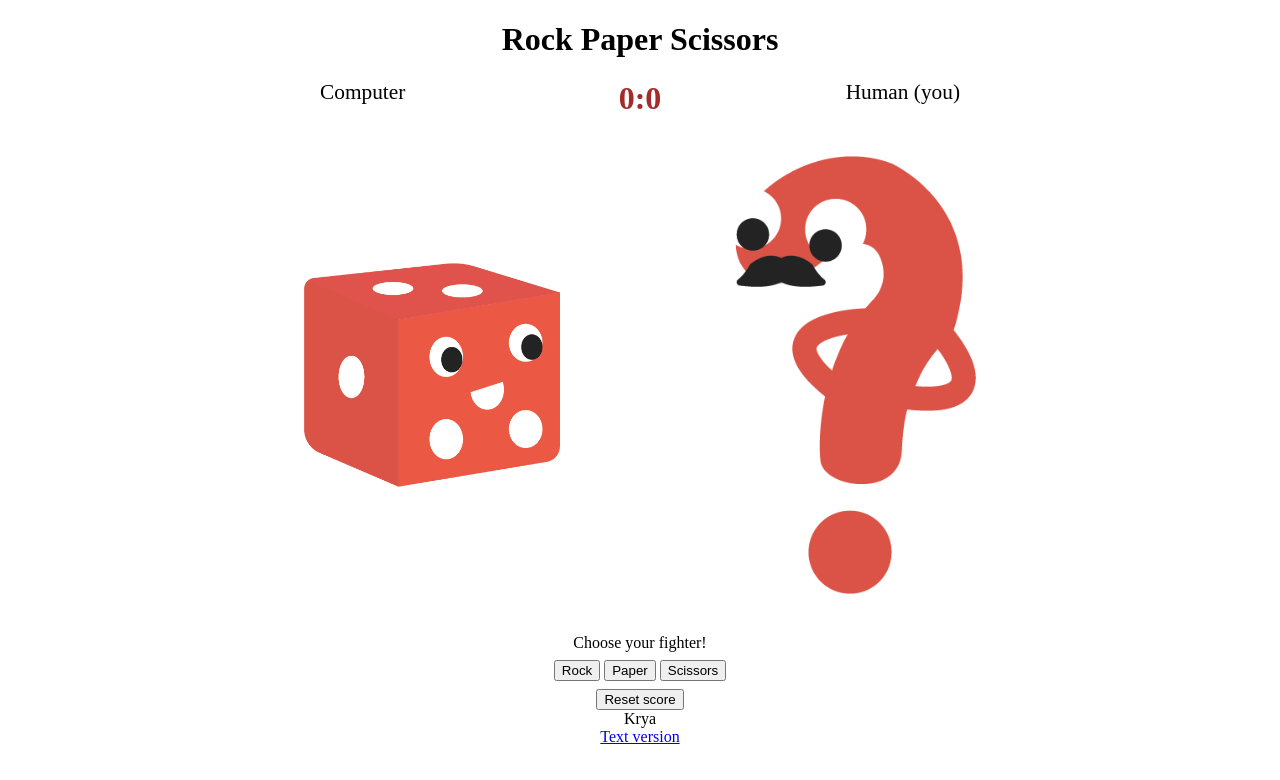
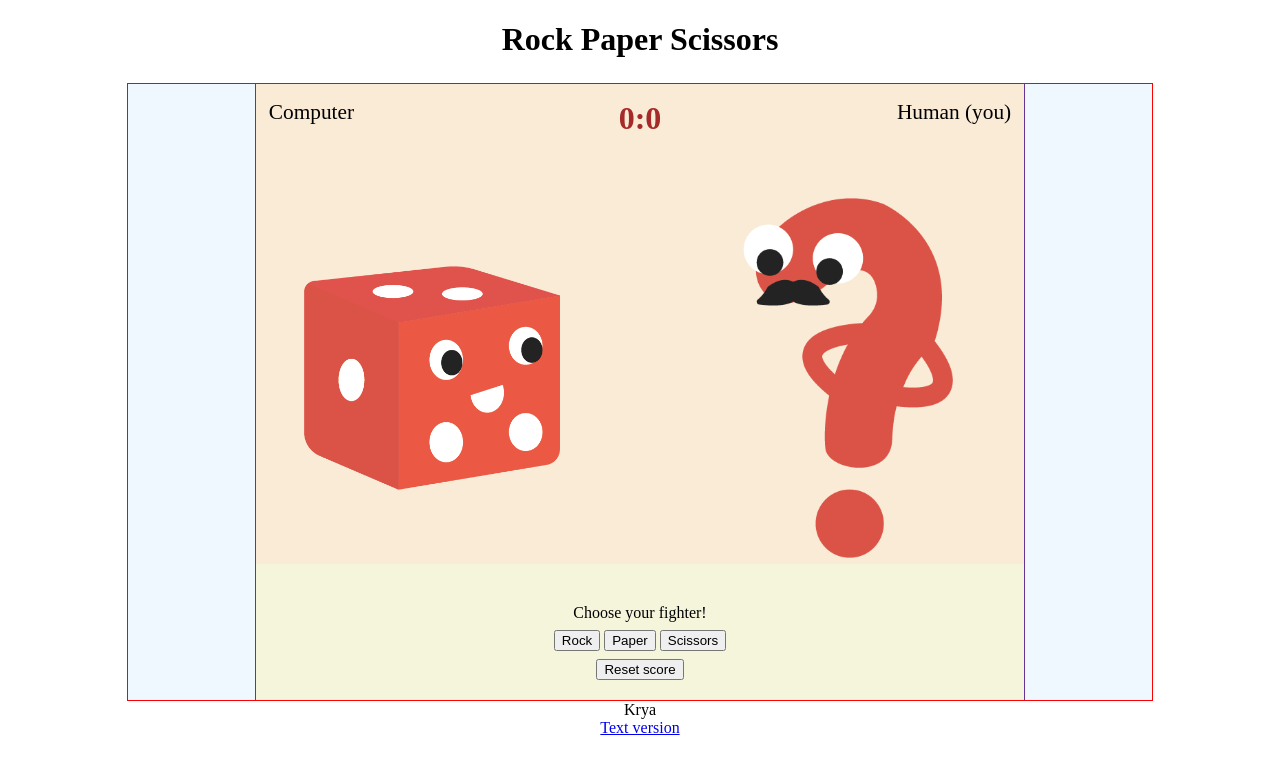
Before and after one commit to projecteurlumiere/rock-paper-scissors, a plain HTML site: page index.html in a window 1280 px wide. Drawn offline with Linux system fonts and the light colour scheme.

Commit message:
add intermidate style

```diff
--- a/gameGUI.js
+++ b/gameGUI.js
@@ -24,7 +24,7 @@ resetScore.addEventListener('click', () => {
     getScoreText();
     imgComp.innerHTML = "<img src=images/cube.png>";
     imgPlayer.innerHTML = `<img src="images/question.png" style="-webkit-transform: scaleX(1);
-  transform: scaleX(1);">`;
+  transform: scaleX(1); min-height: 250px;">`;
     descriptionText.textContent = "Choose your fighter!";
   }, 625);
 });
--- a/index.html
+++ b/index.html
@@ -31,7 +31,7 @@
                     <div class="rightImg">
                         <div class="imgPlayer">
                             <img src="images/question.png" style="-webkit-transform: scaleX(1);
-                            transform: scaleX(1);">
+                            transform: scaleX(1); min-height: 250px;">
                         </div>
                     </div>
                 </div>
--- a/style.css
+++ b/style.css
@@ -8,6 +8,7 @@ body {
 
 h1 {
     text-align: center;
+    height: 5vh;
 }
 
 main {
@@ -22,12 +23,19 @@ main {
     align-items: center;
     min-width: 442px;
     width: 80vw;
+    border: solid 1px red;
+    background-color: aliceblue;
 }
 
 .top {
     display: flex;
     justify-content: space-between;
+    height: 60vh;
+    min-height: calc(300px + 5vh);
+    border-right: solid 1px rebeccapurple;
+    border-left: solid 1px rebeccapurple;
 }
+
 
 .left,
 .right {
@@ -39,20 +47,30 @@ main {
     min-width: 42px;
 }
 
+.left,
+.right,
+.center {
+    max-height: 60vw;
+    min-height: calc(300px + 5vh);
+    background-color: antiquewhite;
+}
 
 
 .computerName,
 .playerName,
 .score {
     height: 5vh;
+    margin: 0 1vw;
     font-size: 16pt;
-    margin: 0 5vw;
+    padding-top: 2vh;
 }
 
 .score {
     color: brown;
     font-size: 24pt;
     font-weight: 900;
+    margin: 0 5vw;
+    border: none;
 }
 
 .top > div {
@@ -64,6 +82,7 @@ img {
     min-width: 145px;
     margin: 2vh 0;
     height: auto;
+    max-height: 45vh;
 }
 
 .rightImg,
@@ -72,6 +91,7 @@ img {
     justify-content: center;
     align-items: center;
     height: 100%;
+    min-height: 300px;
 }
 
 .imgPlayer > img {
@@ -92,10 +112,14 @@ img {
 
 .bottom {
     display: flex;
-    margin-top: 5vh;
+    padding: 5vh 0 2.5vh 0;
     flex-direction: column;
     align-items: center;
     gap: 1vh;
+    width: 60vw;
+    background-color: beige;
+    border-right: solid 1px rebeccapurple;
+    border-left: solid 1px rebeccapurple;
 }
 
 footer {
@@ -109,6 +133,6 @@ footer > * {
     margin: 0;
 }
 
-@media (max-width: 442px) {
+@media (max-width: 450px) {
 
 }
```
